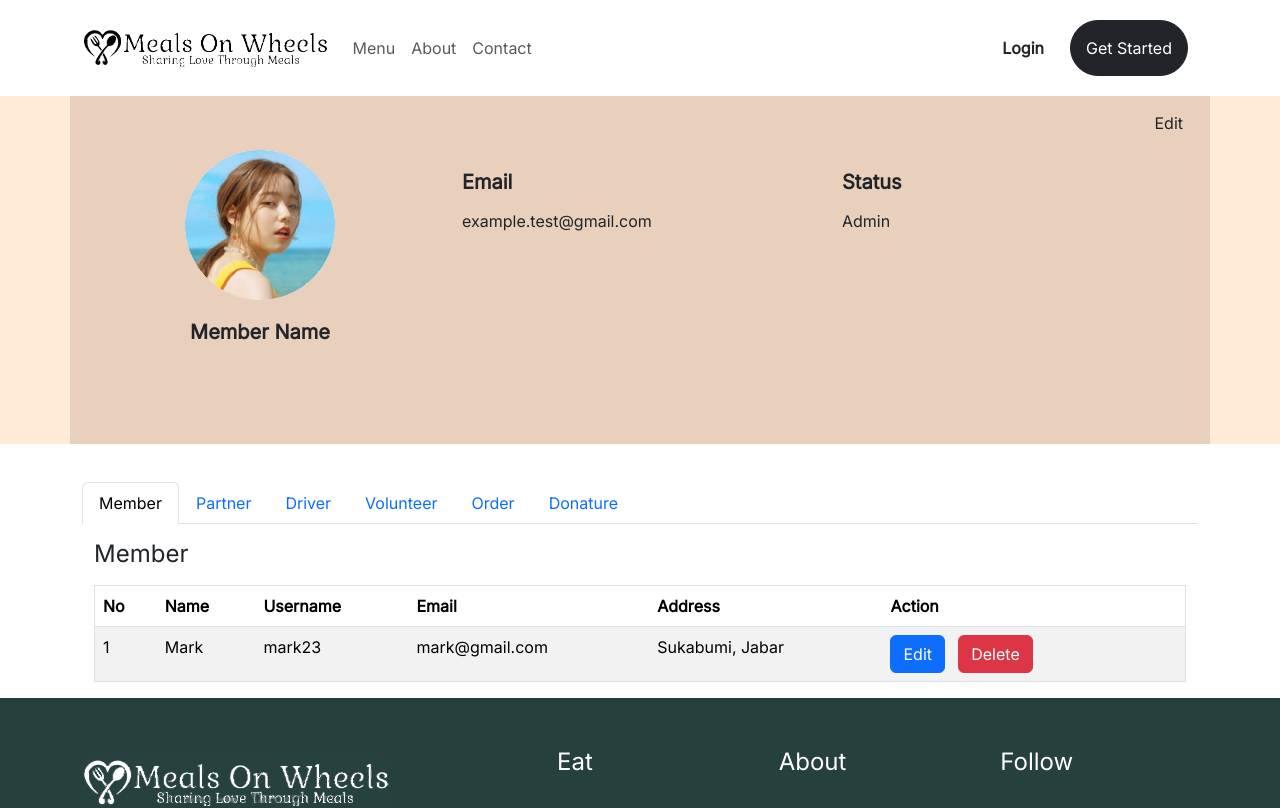
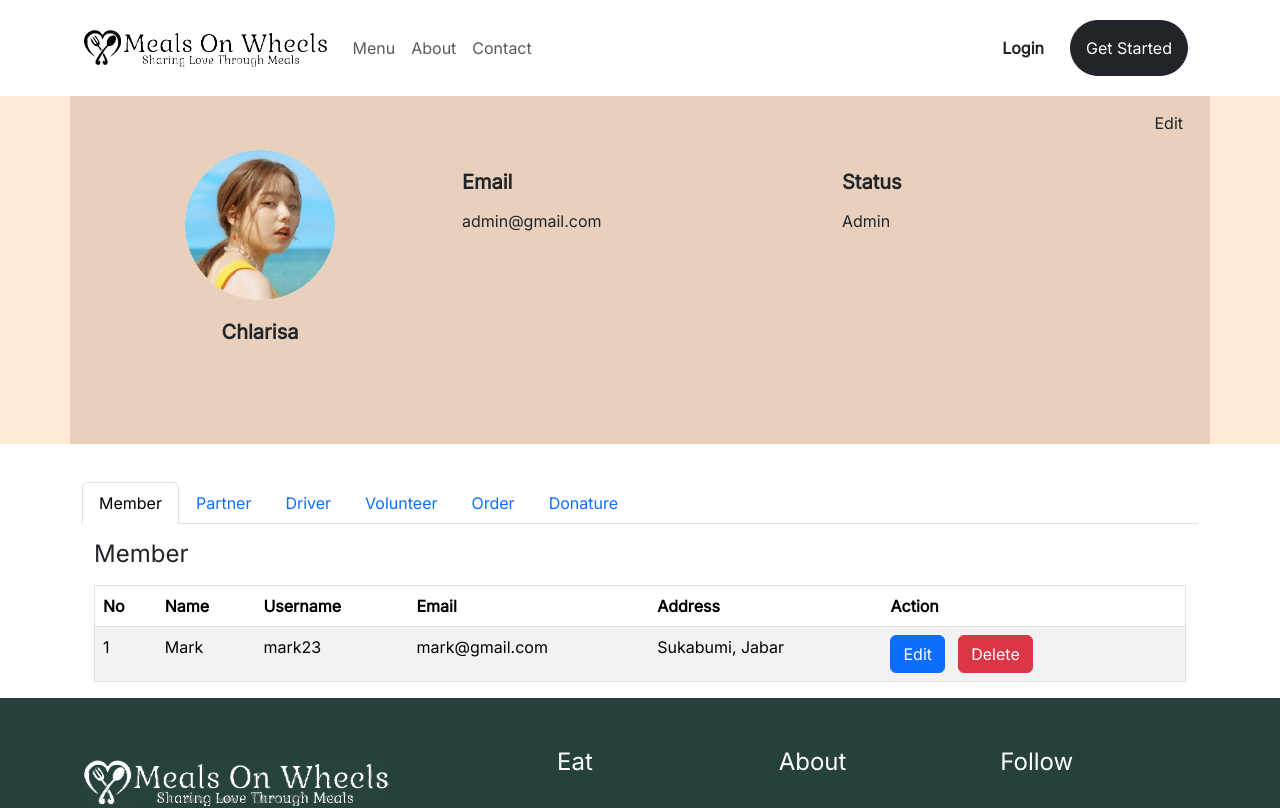
Before and after one commit to RyanRizaldy/MealsOnWheels, a React (Create React App) app: page /Admin in a window 1280 px wide. Shown: the top 808 px of the page. Built offline with nearby package versions, Linux system fonts and the light colour scheme.

Commit message:
admin regiseter

```diff
--- a/src/Pages/Adm.jsx
+++ b/src/Pages/Adm.jsx
@@ -29,13 +29,13 @@ function Admin() {
                 height={"150px"}
               />
               <div>
-                <h5>Member Name</h5>
+                <h5>Chlarisa</h5>
               </div>
             </Col>
             <Col lg={4} md={6} sm={12}>
               <div className="userInfo">
                 <h5>Email</h5>
-                <p>example.test@gmail.com</p>
+                <p>admin@gmail.com</p>
               </div>
             </Col>
             <Col lg={4} md={6} sm={12}>
--- a/src/Pages/Register.jsx
+++ b/src/Pages/Register.jsx
@@ -12,6 +12,12 @@ function Register(){
   const handleOptionChange = (option) => {
     setSelectedOption(option);
   };
+
+
+
+
+
+
 
   let content;
 
@@ -44,7 +50,7 @@ function Register(){
     </Form.Group>
 
     <Form.Group className="formInput mb-3">
-      <Form.Label>Addresss</Form.Label>
+      <Form.Label>Address</Form.Label>
       <Form.Control
         style={{ outline: "none", boxShadow: "none" }}
         type="text"
```
